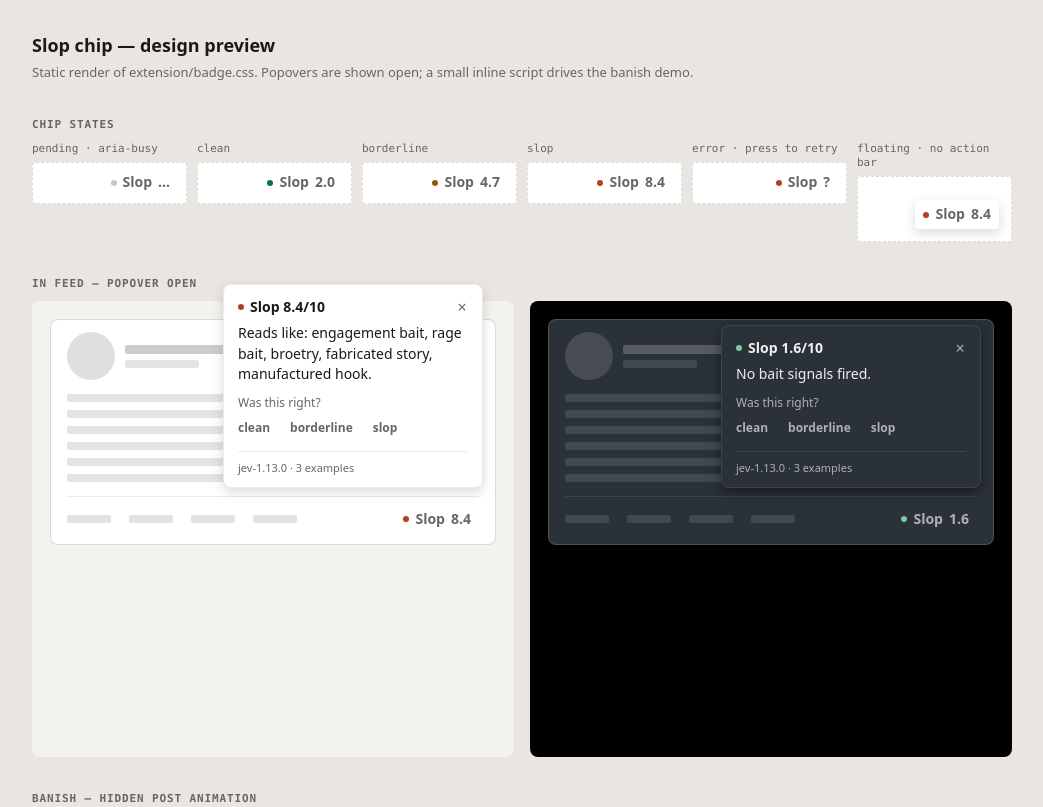
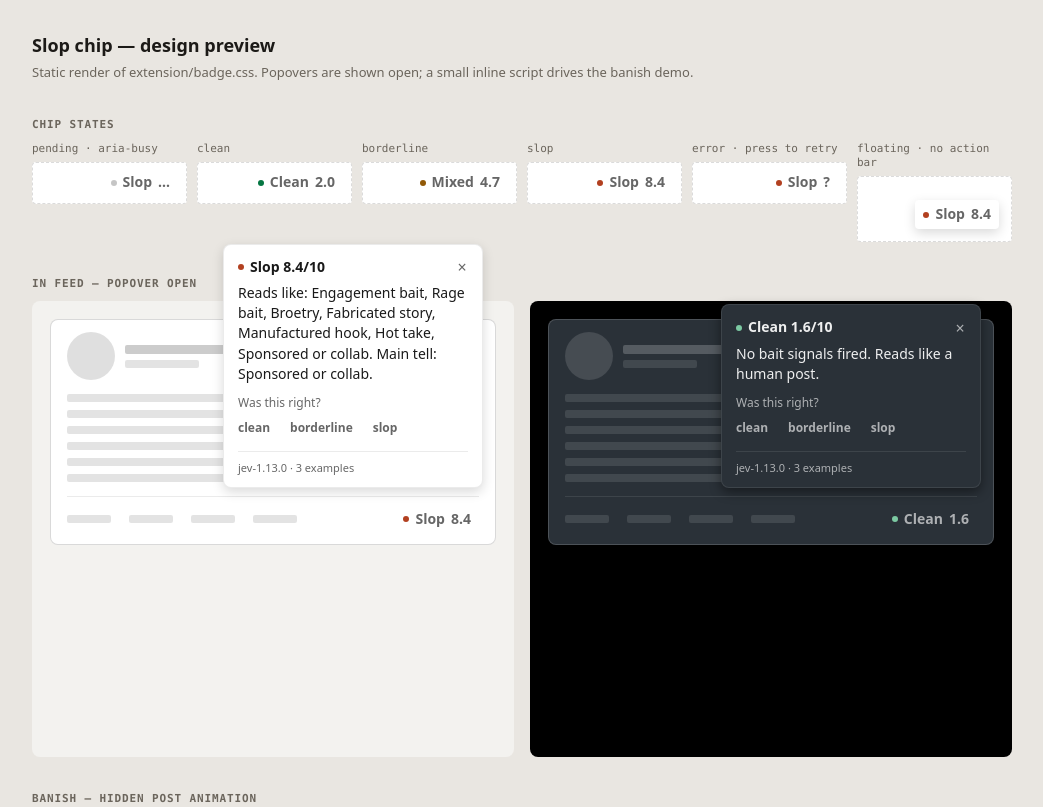
Before and after one commit to tsu-ld/chamuy0, a browser extension: page dev/preview.html in a window 1280 px wide. Shown: the top 807 px of the page, without its empty margins (118-1161 px from the left). Drawn offline with Linux system fonts and the light colour scheme.

Commit message:
docs: update README, preview and shots for the new verdicts

```diff
--- a/dev/preview.html
+++ b/dev/preview.html
@@ -138,15 +138,15 @@
         </div>
         <div>
           <p class="pv-name">clean</p>
-          <div class="pv-anchor"><button type="button" class="lnslop-chip lnslop-good" aria-label="Slop 2.0 of 10, clean. View detail." aria-expanded="false"><span class="lnslop-dot" aria-hidden="true"></span><span class="lnslop-word">Slop</span><span class="lnslop-num">2.0</span></button></div>
+          <div class="pv-anchor"><button type="button" class="lnslop-chip lnslop-good" aria-label="Slop score 2.0 of 10, clean. View detail." aria-expanded="false"><span class="lnslop-dot" aria-hidden="true"></span><span class="lnslop-word">Clean</span><span class="lnslop-num">2.0</span></button></div>
         </div>
         <div>
           <p class="pv-name">borderline</p>
-          <div class="pv-anchor"><button type="button" class="lnslop-chip lnslop-meh" aria-label="Slop 4.7 of 10, borderline. View detail." aria-expanded="false"><span class="lnslop-dot" aria-hidden="true"></span><span class="lnslop-word">Slop</span><span class="lnslop-num">4.7</span></button></div>
+          <div class="pv-anchor"><button type="button" class="lnslop-chip lnslop-meh" aria-label="Slop score 4.7 of 10, borderline. View detail." aria-expanded="false"><span class="lnslop-dot" aria-hidden="true"></span><span class="lnslop-word">Mixed</span><span class="lnslop-num">4.7</span></button></div>
         </div>
         <div>
           <p class="pv-name">slop</p>
-          <div class="pv-anchor"><button type="button" class="lnslop-chip lnslop-bad" aria-label="Slop 8.4 of 10, slop. View detail." aria-expanded="false"><span class="lnslop-dot" aria-hidden="true"></span><span class="lnslop-word">Slop</span><span class="lnslop-num">8.4</span></button></div>
+          <div class="pv-anchor"><button type="button" class="lnslop-chip lnslop-bad" aria-label="Slop score 8.4 of 10, slop. View detail." aria-expanded="false"><span class="lnslop-dot" aria-hidden="true"></span><span class="lnslop-word">Slop</span><span class="lnslop-num">8.4</span></button></div>
         </div>
         <div>
           <p class="pv-name">error · press to retry</p>
@@ -154,7 +154,7 @@
         </div>
         <div>
           <p class="pv-name">floating · no action bar</p>
-          <div class="pv-anchor" style="block-size: 64px"><button type="button" class="lnslop-chip lnslop-bad" data-lnslop-floating="true" aria-label="Slop 8.4 of 10, slop. View detail." aria-expanded="false"><span class="lnslop-dot" aria-hidden="true"></span><span class="lnslop-word">Slop</span><span class="lnslop-num">8.4</span></button></div>
+          <div class="pv-anchor" style="block-size: 64px"><button type="button" class="lnslop-chip lnslop-bad" data-lnslop-floating="true" aria-label="Slop score 8.4 of 10, slop. View detail." aria-expanded="false"><span class="lnslop-dot" aria-hidden="true"></span><span class="lnslop-word">Slop</span><span class="lnslop-num">8.4</span></button></div>
         </div>
       </div>
     </section>
@@ -169,13 +169,13 @@
               <span class="pv-id"><i style="inline-size: 132px"></i><i></i></span>
             </header>
             <div class="pv-lines"><i></i><i></i><i></i><i></i><i></i><i style="inline-size: 58%"></i></div>
-            <footer class="pv-actions"><i></i><i></i><i></i><i></i><button type="button" class="lnslop-chip lnslop-bad" aria-label="Slop 8.4 of 10, slop. View detail." aria-expanded="true"><span class="lnslop-dot" aria-hidden="true"></span><span class="lnslop-word">Slop</span><span class="lnslop-num">8.4</span></button></footer>
+            <footer class="pv-actions"><i></i><i></i><i></i><i></i><button type="button" class="lnslop-chip lnslop-bad" aria-label="Slop score 8.4 of 10, slop. View detail." aria-expanded="true"><span class="lnslop-dot" aria-hidden="true"></span><span class="lnslop-word">Slop</span><span class="lnslop-num">8.4</span></button></footer>
             <div class="lnslop-popover" role="dialog" aria-label="Slop analysis">
               <header class="lnslop-head">
                 <strong class="lnslop-verdict lnslop-bad"><span class="lnslop-dot" aria-hidden="true"></span>Slop 8.4/10</strong>
                 <button type="button" class="lnslop-close" aria-label="Close">×</button>
               </header>
-              <p class="lnslop-reason">Reads like: engagement bait, rage bait, broetry, fabricated story, manufactured hook.</p>
+              <p class="lnslop-reason">Reads like: Engagement bait, Rage bait, Broetry, Fabricated story, Manufactured hook, Hot take, Sponsored or collab. Main tell: Sponsored or collab.</p>
               <div class="lnslop-train">
                 <span class="lnslop-train-label">Was this right?</span>
                 <button type="button" class="lnslop-vote lnslop-vote-clean">clean</button>
@@ -194,13 +194,13 @@
               <span class="pv-id"><i style="inline-size: 104px"></i><i></i></span>
             </header>
             <div class="pv-lines"><i></i><i></i><i></i><i></i><i></i><i style="inline-size: 71%"></i></div>
-            <footer class="pv-actions"><i></i><i></i><i></i><i></i><button type="button" class="lnslop-chip lnslop-good" aria-label="Slop 1.6 of 10, clean. View detail." aria-expanded="true"><span class="lnslop-dot" aria-hidden="true"></span><span class="lnslop-word">Slop</span><span class="lnslop-num">1.6</span></button></footer>
+            <footer class="pv-actions"><i></i><i></i><i></i><i></i><button type="button" class="lnslop-chip lnslop-good" aria-label="Slop score 1.6 of 10, clean. View detail." aria-expanded="true"><span class="lnslop-dot" aria-hidden="true"></span><span class="lnslop-word">Clean</span><span class="lnslop-num">1.6</span></button></footer>
             <div class="lnslop-popover" role="dialog" aria-label="Slop analysis">
               <header class="lnslop-head">
-                <strong class="lnslop-verdict lnslop-good"><span class="lnslop-dot" aria-hidden="true"></span>Slop 1.6/10</strong>
+                <strong class="lnslop-verdict lnslop-good"><span class="lnslop-dot" aria-hidden="true"></span>Clean 1.6/10</strong>
                 <button type="button" class="lnslop-close" aria-label="Close">×</button>
               </header>
-              <p class="lnslop-reason">No bait signals fired.</p>
+              <p class="lnslop-reason">No bait signals fired. Reads like a human post.</p>
               <div class="lnslop-train">
                 <span class="lnslop-train-label">Was this right?</span>
                 <button type="button" class="lnslop-vote lnslop-vote-clean">clean</button>
@@ -225,7 +225,7 @@
               <span class="pv-id"><i style="inline-size: 118px"></i><i></i></span>
             </header>
             <div class="pv-lines"><i></i><i></i><i></i><i></i><i></i><i style="inline-size: 64%"></i></div>
-            <footer class="pv-actions"><i></i><i></i><i></i><i></i><button type="button" class="lnslop-chip lnslop-bad" aria-label="Slop 8.4 of 10, slop. View detail." aria-expanded="false"><span class="lnslop-dot" aria-hidden="true"></span><span class="lnslop-word">Slop</span><span class="lnslop-num">8.4</span></button></footer>
+            <footer class="pv-actions"><i></i><i></i><i></i><i></i><button type="button" class="lnslop-chip lnslop-bad" aria-label="Slop score 8.4 of 10, slop. View detail." aria-expanded="false"><span class="lnslop-dot" aria-hidden="true"></span><span class="lnslop-word">Slop</span><span class="lnslop-num">8.4</span></button></footer>
           </article>
           <p class="pv-row">
             <button type="button" class="pv-trigger" data-pv-banish>Banish it</button>
@@ -241,7 +241,7 @@
               <span class="pv-id"><i style="inline-size: 96px"></i><i></i></span>
             </header>
             <div class="pv-lines"><i></i><i></i><i></i><i></i><i style="inline-size: 71%"></i></div>
-            <footer class="pv-actions"><i></i><i></i><i></i><i></i><button type="button" class="lnslop-chip lnslop-bad" aria-label="Slop 9.6 of 10, slop. View detail." aria-expanded="false"><span class="lnslop-dot" aria-hidden="true"></span><span class="lnslop-word">Slop</span><span class="lnslop-num">9.6</span></button></footer>
+            <footer class="pv-actions"><i></i><i></i><i></i><i></i><button type="button" class="lnslop-chip lnslop-bad" aria-label="Slop score 9.6 of 10, slop. View detail." aria-expanded="false"><span class="lnslop-dot" aria-hidden="true"></span><span class="lnslop-word">Slop</span><span class="lnslop-num">9.6</span></button></footer>
           </article>
           <p class="pv-row">
             <button type="button" class="pv-trigger" data-pv-banish>Banish it</button>
@@ -256,7 +256,7 @@
               <span class="pv-id"><i style="inline-size: 122px"></i><i></i></span>
             </header>
             <div class="pv-lines"><i></i><i></i><i></i><i style="inline-size: 49%"></i></div>
-            <footer class="pv-actions"><i></i><i></i><i></i><i></i><button type="button" class="lnslop-chip lnslop-bad" aria-label="Slop 7.1 of 10, slop. View detail." aria-expanded="false"><span class="lnslop-dot" aria-hidden="true"></span><span class="lnslop-word">Slop</span><span class="lnslop-num">7.1</span></button></footer>
+            <footer class="pv-actions"><i></i><i></i><i></i><i></i><button type="button" class="lnslop-chip lnslop-bad" aria-label="Slop score 7.1 of 10, slop. View detail." aria-expanded="false"><span class="lnslop-dot" aria-hidden="true"></span><span class="lnslop-word">Slop</span><span class="lnslop-num">7.1</span></button></footer>
             <div class="lnslop-tomb" aria-label="Post hidden. Slop score 7.1 of 10.">
               <span class="lnslop-tomb-text">Slop 7.1 · hidden</span>
               <button type="button" class="lnslop-show">Show</button>
@@ -307,6 +307,10 @@
                   <output id="hide-value" for="hide-threshold">6.5</output>
                 </div>
                 <p id="hide-status" class="lnslop-status" role="status">Reads like: at or above 6.5, the post collapses to a marker. Show brings it back.</p>
+                <div class="lnslop-inline">
+                  <input id="skip-media" type="checkbox" />
+                  <label for="skip-media">Skip image and video posts</label>
+                </div>
               </form>
             </section>
 
```
Also changed, not shown: README.md, docs/chips.png, docs/popup.png.
